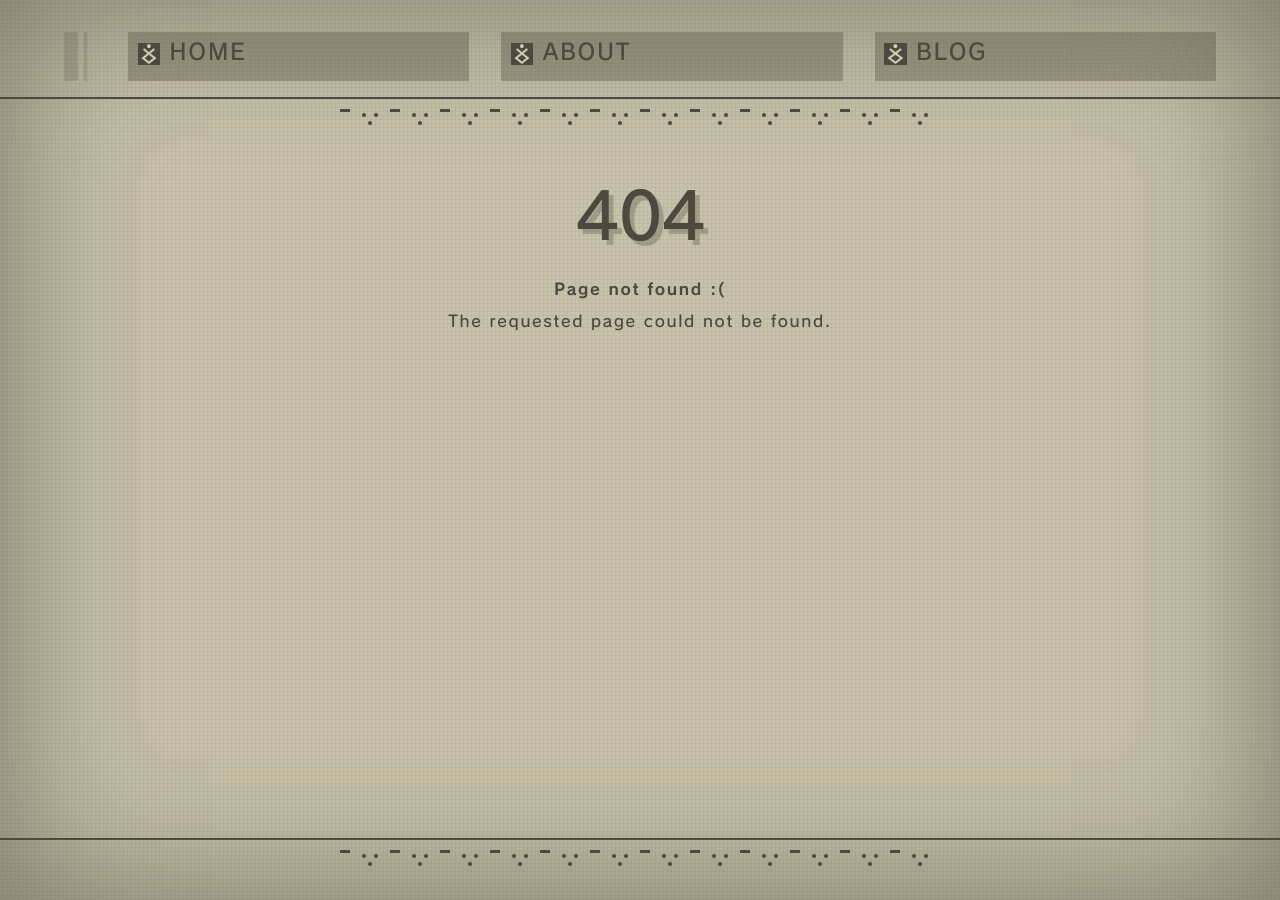
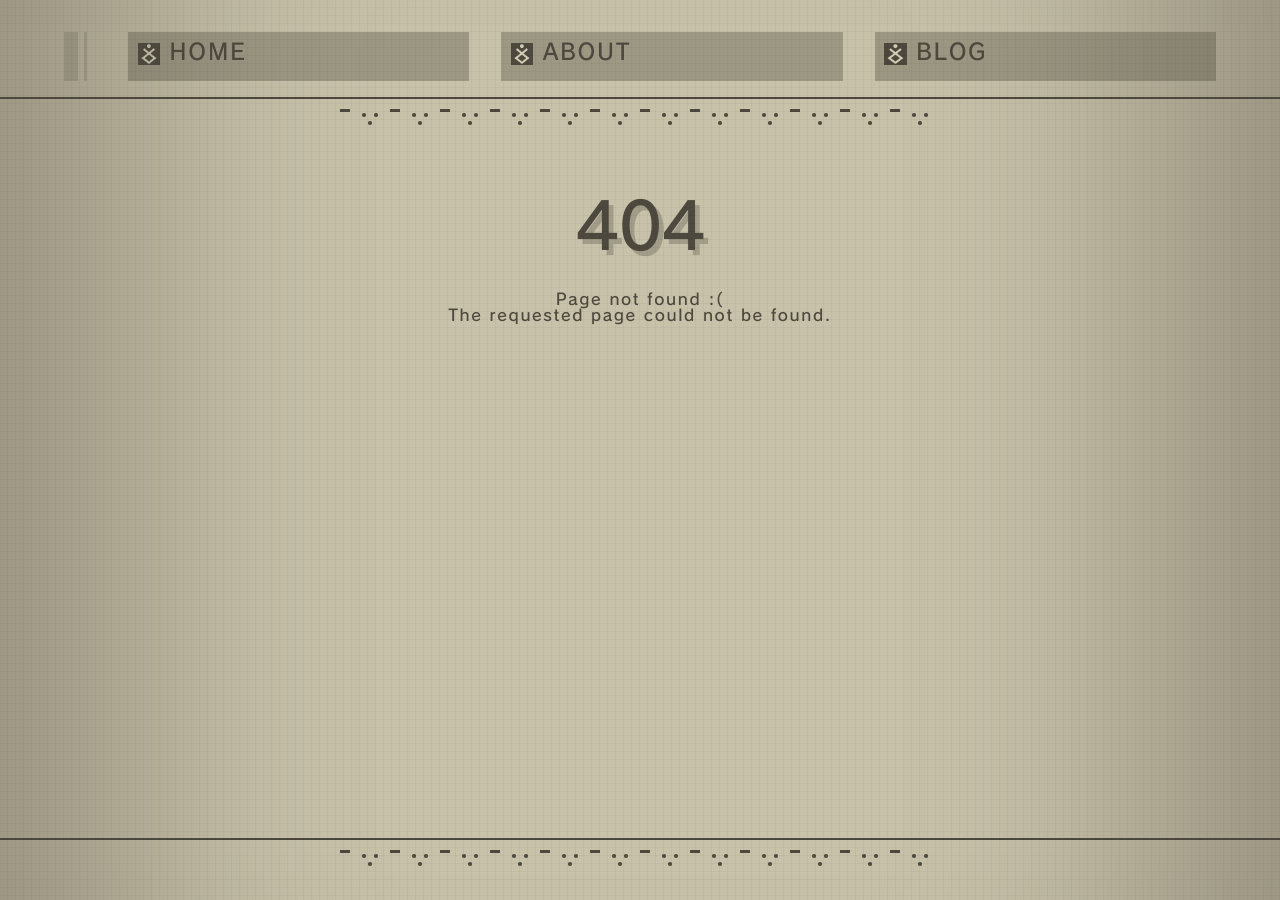
Before and after one commit to Uwy/UwyHub, a Jekyll site: the page built from 404.html, in a window 1280 px wide. Built offline with Jekyll 4.4.1, drawn with Linux system fonts in a browser that asks for light colours.

Commit message:
reset css to avoid headdesking my head on browser defaults

```diff
--- a/_layouts/default.html
+++ b/_layouts/default.html
@@ -1,10 +1,12 @@
 <!doctype html>
 <html>
+
 <head>
     <meta charset="utf-8">
     <link rel="stylesheet" href="/assets/css/styles.css">
     {% seo %}
 </head>
+
 <body>
     {% include navigation.html %}
 
@@ -14,10 +16,8 @@
         </div>
     </div>
 
-    <main>
-      <div class="container">
+    <main class="container">
         {{ content }}
-      </div>
     </main>
 
     <div class="pattern">
@@ -25,5 +25,8 @@
             <div class="pattern-inner"></div>
         </div>
     </div>
+
+    <div class="overlay"></div>
 </body>
+
 </html>
--- a/_sass/main.scss
+++ b/_sass/main.scss
@@ -1,3 +1,5 @@
 @charset "UTF-8";
+@import "reset.scss";
 @import "yorha.scss";
 @import "yorha-nav.scss";
+@import "yorha-screen.scss";
--- /dev/null
+++ b/_sass/reset.scss
@@ -0,0 +1,46 @@
+html, body, div, span, applet, object, iframe,
+h1, h2, h3, h4, h5, h6, p, blockquote, pre,
+a, abbr, acronym, address, big, cite, code,
+del, dfn, em, font, img, ins, kbd, q, s, samp,
+small, strike, strong, sub, sup, tt, var,
+dl, dt, dd, ol, ul, li,
+fieldset, form, label, legend,
+table, caption, tbody, tfoot, thead, tr, th, td {
+	margin: 0;
+	padding: 0;
+	border: 0;
+	outline: 0;
+	font-weight: inherit;
+	font-style: inherit;
+	font-size: 100%;
+	font-family: inherit;
+	vertical-align: baseline;
+}
+/* remember to define focus styles! */
+:focus {
+	outline: 0;
+}
+body {
+	line-height: 1;
+	color: black;
+	background: white;
+}
+ol, ul {
+	list-style: none;
+}
+/* tables still need 'cellspacing="0"' in the markup */
+table {
+	border-collapse: separate;
+	border-spacing: 0;
+}
+caption, th, td {
+	text-align: left;
+	font-weight: normal;
+}
+blockquote:before, blockquote:after,
+q:before, q:after {
+	content: "";
+}
+blockquote, q {
+	quotes: "" "";
+}
--- a/_sass/yorha-nav.scss
+++ b/_sass/yorha-nav.scss
@@ -1,10 +1,6 @@
 @charset "UTF-8";
 
 @import "yorha-variables.scss";
-
-$nav-font-size: 1.4rem;
-$nav-font-weight: 100;
-
 
 
 nav {
--- /dev/null
+++ b/_sass/yorha-screen.scss
@@ -0,0 +1,37 @@
+@import "yorha-variables.scss";
+
+body {
+    // scanlines
+    &::before{
+        content:" ";
+        display:block;
+        position:absolute;
+        top:0;
+        left:0;
+        bottom:0;
+        right:0;
+        background-image: linear-gradient(90deg, transparent, transparent 7px, rgba(0, 0, 0, .07) 8px),
+            linear-gradient(transparent, transparent 7px, rgba(0, 0, 0, .07) 8px);
+        background-size: 8px 8px;
+
+        z-index:2;
+        pointer-events:none;
+    }
+
+    &::after {
+        content:" ";
+
+        display:block;
+        position:absolute;
+        top:0;
+        left:0;
+        bottom:0;
+        right:0;
+        z-index:2;
+        pointer-events:none;
+        box-shadow:
+            inset (-$screen-blur-size) 0 ($screen-blur-size) (-$screen-blur-size * 2 / 3) $screen-blur-color,
+            inset ($screen-blur-size) 0 ($screen-blur-size) (-$screen-blur-size * 2 / 3) $screen-blur-color;
+
+    }
+}
--- a/_sass/yorha-variables.scss
+++ b/_sass/yorha-variables.scss
@@ -4,6 +4,12 @@
 $color: #4D493E;
 $letterSpacing: .1rem;
 $boxShadow: 3px 3px 0 rgba($color, .6);
+
+$screen-blur-size: 30vw;
+$screen-blur-color: rgba($color, 0.4);
+
+$nav-font-size: 1.4rem;
+$nav-font-weight: 100;
 
 @font-face {
     font-family: "Rodin";
--- a/_sass/yorha.scss
+++ b/_sass/yorha.scss
@@ -10,17 +10,13 @@
 
 body {
     background-color: $bgColor;
-    background-size: 4px 4px;
-    background-image: linear-gradient(90deg, transparent, transparent 3px, rgba(0, 0, 0, .07) 4px),
-        linear-gradient(transparent, transparent 3px, rgba(0, 0, 0, .07) 4px);
+
     color: $color;
     font-family: "Rodin", "Noto Sans", sans-serif;
-    //font-family: "Rodin-Regular", "Noto Sans", sans-serif;
 
     font-weight: 300;
     margin: 0;
     min-height: 100vh;
-    box-shadow: inset 0 0 150px rgba($color, .4), inset 0 0 150px rgba($color, .3);
 
     display: flex;
     min-height: 100vh;
```
Lines whose indentation alone changed are shown as unchanged.
